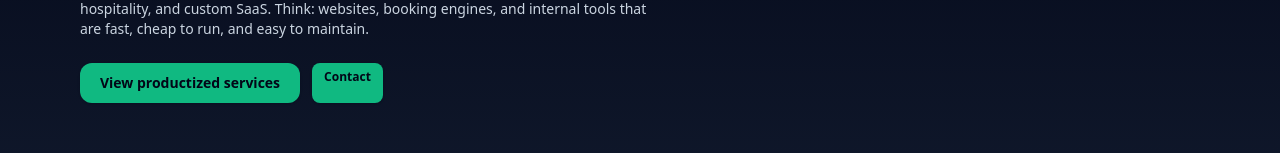
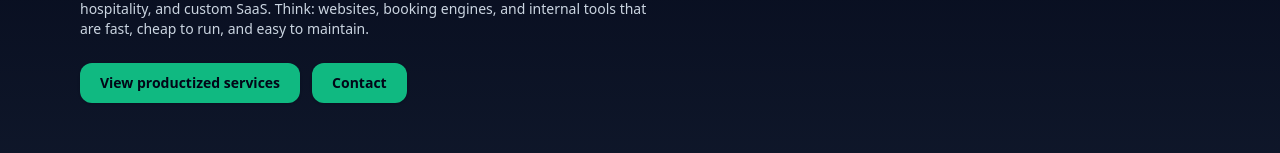
Before and after one commit to jmhayes3/jordanhayes.dev, a React (Vite) app: page / in a window 1280 px wide. Shown: the part 286-439 px from the top of the page. Built offline with nearby package versions, Linux system fonts and the light colour scheme.

Commit message:
touch up contact button

```diff
--- a/src/pages/Home.tsx
+++ b/src/pages/Home.tsx
@@ -31,7 +31,7 @@ export const Home: React.FC = () => {
             </Link>
             <Link
               to="/contact"
-              className="rounded-lg bg-emerald-500 px-3 py-1.5 text-xs font-semibold text-slate-950 shadow hover:bg-emerald-400"
+              className="rounded-xl bg-emerald-500 px-5 py-2.5 text-sm font-semibold text-slate-950 shadow hover:bg-emerald-400"
             >
               Contact
             </Link>
```
